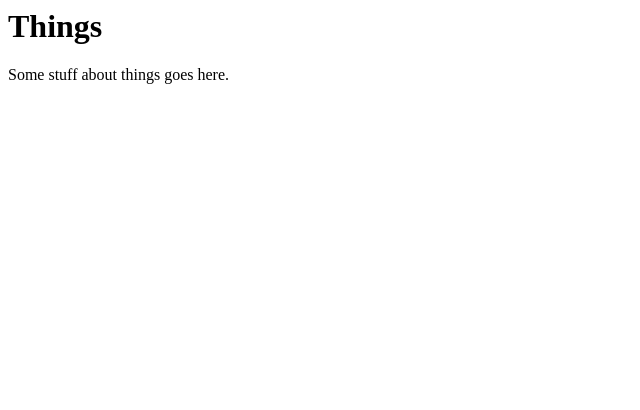
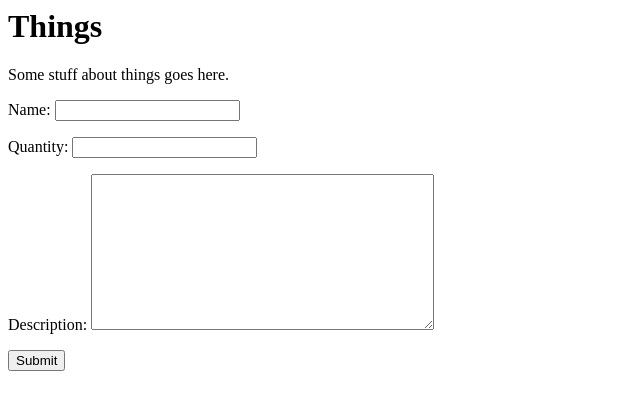
Before and after one commit to KCL-SEG/things-2-rawanalnouri, a Django app: template things/templates/home.html in a window 1280 px wide. Shown: the top 410 px of the page, without its empty margins (0-640 px from the left). Run offline with Django 3.2, Linux system fonts and the light colour scheme; the template is opened without the code that fills it: values that come from a table or form of the project are taken from there, others are empty.

Commit message:
Add Thing form

```diff
--- a/things/forms.py
+++ b/things/forms.py
@@ -1,3 +1,10 @@
 """Forms of the project."""
 
-# Create your forms here.
+from django import forms
+from .models import Thing
+
+class ThingForm(forms.ModelForm):
+    class Meta:
+        model = Thing
+        fields = ['name', 'quantity', 'description']
+        widgets = {'quantity' : forms.NumberInput(), 'description' : forms.Textarea()}
--- a/things/templates/home.html
+++ b/things/templates/home.html
@@ -7,5 +7,10 @@
     Things
   </h1>
   <p>Some stuff about things goes here.</p>
+  <form action="{% url 'home' %}" method="post">
+    {% csrf_token %}
+    {{ form.as_p }}
+    <input type="submit" value="Submit">
+  </form>
 </body>
 </html>
--- a/things/views.py
+++ b/things/views.py
@@ -1,4 +1,6 @@
 from django.shortcuts import render
+from .forms import ThingForm
 
 def home(request):
+    form = ThingForm()
     return render(request, 'home.html', {'form': form})
```
